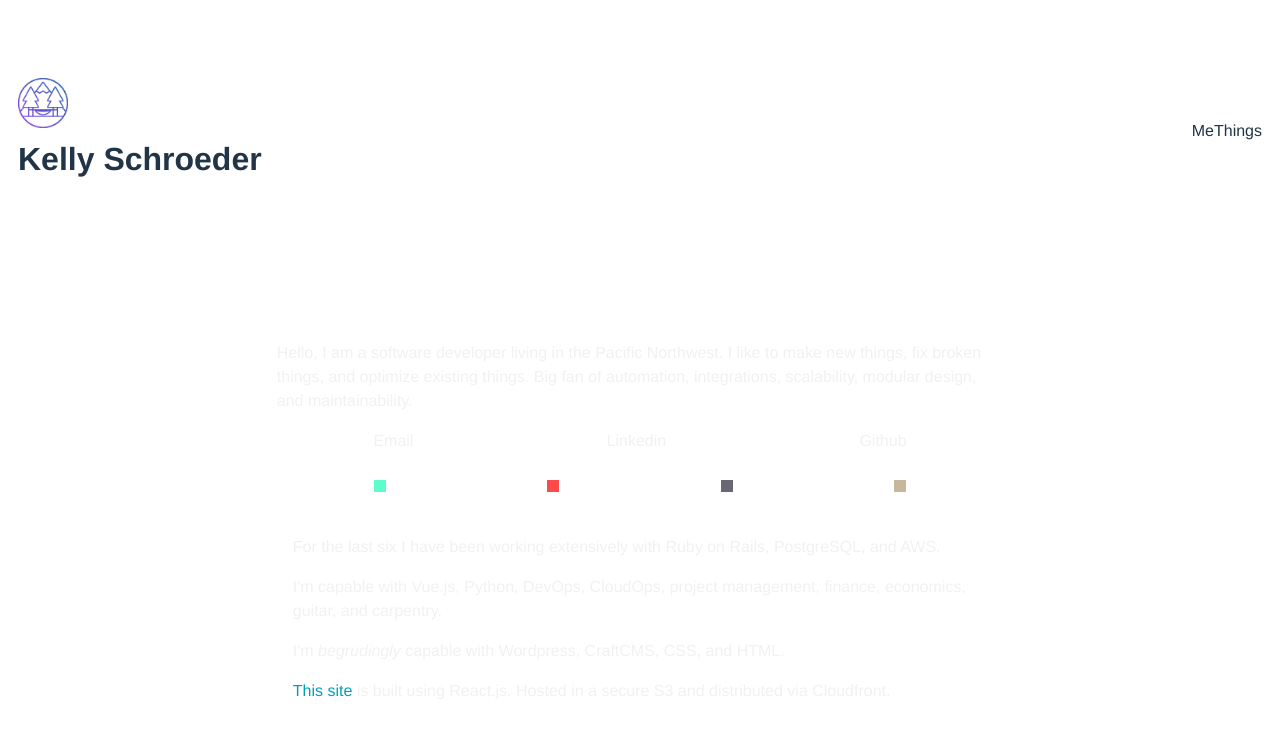
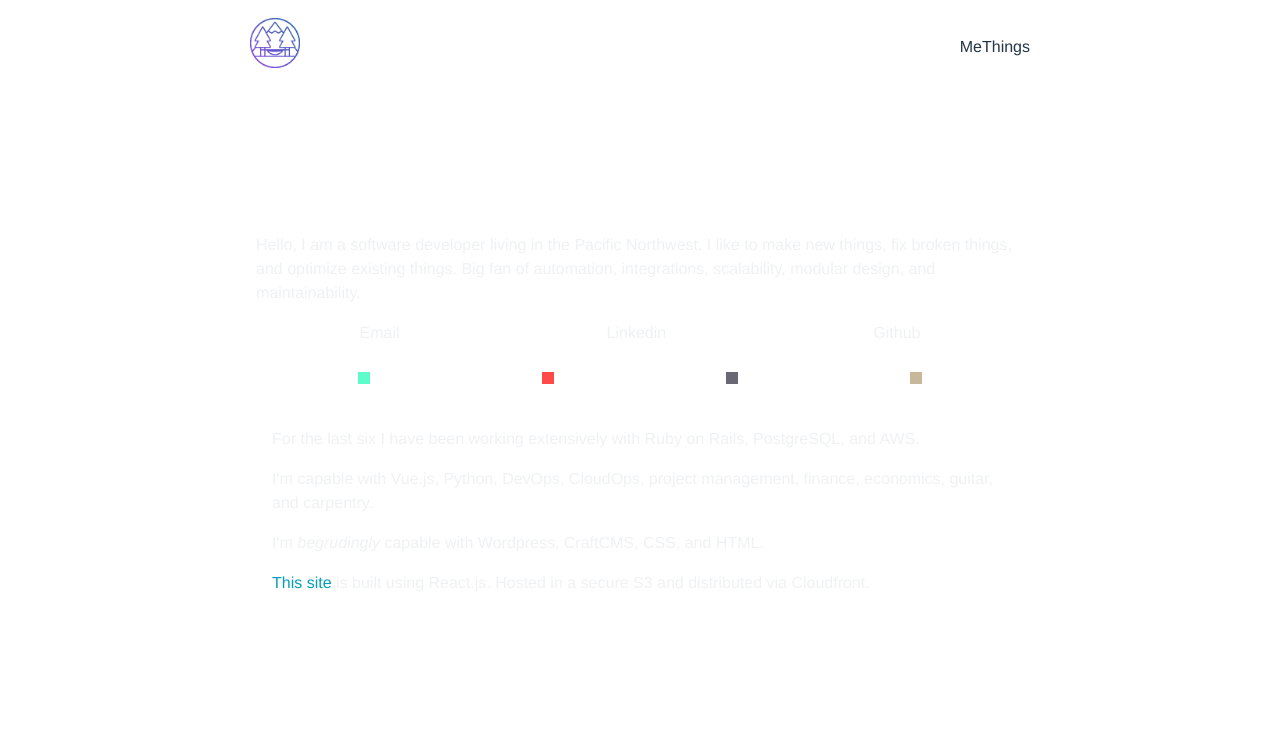
Before and after one commit to anubiskhan/personal-site-vite, a React (Vite) app: page /me in a window 1280 px wide. Shown: the top 738 px of the page. Built offline with nearby package versions, Linux system fonts and the light colour scheme.

Commit message:
Adjust styles

```diff
--- a/src/App.css
+++ b/src/App.css
@@ -1,5 +1,5 @@
 #root {
-  max-width: 1280px;
+  max-width: 800px;
   margin: 0 auto;
   text-align: left;
   /* height: 100vh;
@@ -32,7 +32,6 @@
   display: grid;
   grid-template-columns: 1fr;
   color: #eff1f3ff;
-  padding: 0 20%;
 }
 
 .sideContainer {
--- a/src/App.tsx
+++ b/src/App.tsx
@@ -9,10 +9,10 @@ import Home from "./components/Home"; // Make sure to create this component
 export default function App() {
   return (
     <Router>
+      <section>
         <div className="topNav">
           <div>
             <Link to="/"><img src={fav} alt="" /></Link>
-        <h1>Kelly Schroeder</h1>
           </div>
           <div>
             <Link className="iconGridItem" to="/me">Me</Link>
@@ -24,6 +24,7 @@ export default function App() {
             <Route path="/me" element={<Me />} />
             <Route path="/things" element={<Things />} />
           </Routes>
+      </section>
     </Router>
   );
 }
--- a/src/index.css
+++ b/src/index.css
@@ -3,9 +3,8 @@
     -webkit-font-smoothing: antialiased;
     -moz-osx-font-smoothing: grayscale;
     text-align: center;
-    margin-top: 60px;
   line-height: 1.5;
-  font-weight: 400;
+  font-weight: 450;
 
   color-scheme: light dark;
   color: rgba(255, 255, 255, 0.87);
```
Lines whose indentation alone changed are shown as unchanged.
